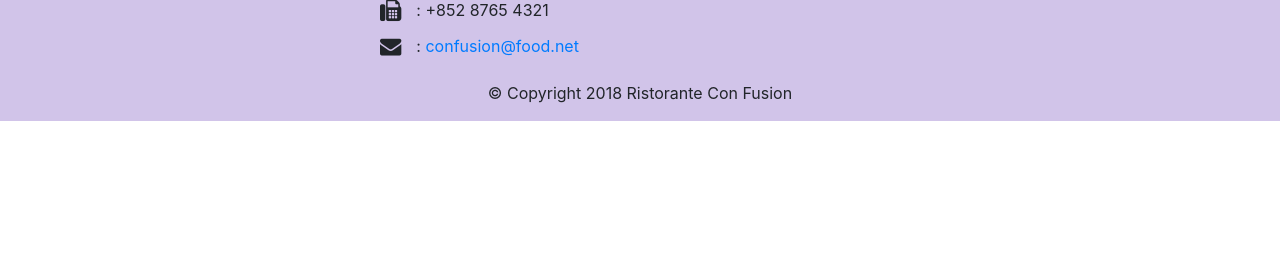
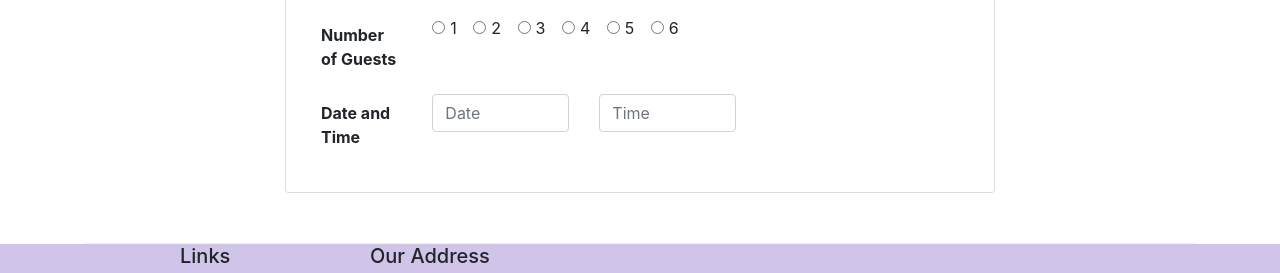
Before and after one commit to mahlahj/Initial_Setup, a website: page index comments.html in a window 1280 px wide. Shown: the part 1226-1499 px from the top of the page. Before the commit the page ends 1347 px from the top, so only its background shows below. Drawn offline with nearby package versions, Linux system fonts and the light colour scheme.

Commit message:
Assignment 2

```diff
--- a/index comments.html
+++ b/index comments.html
@@ -130,7 +130,12 @@
                 <div class="col-12 col-sm align-self-center">
                     <img src="img/logo.png" class="img-fluid">
                 </div>
-            </div>
+
+                <div class="col-12 col-sm align-self-center">
+                    <div class="btn-group" role="group">
+                        <a role="button" class="btn bg-warning btn-secondary" href=""> RESERVE TABLE </a>
+                    </div>
+                </div>
         </div>
     </header>
 
@@ -188,12 +193,26 @@
             </div>
 
 <!-- 3.- Apply a column to occupy the remaining columns not used above.-->
+<!-- 12.- We change the values from:
             <div class="col col-sm col-md">
                 <h2>Weekend Grand Buffet</h2>
                 <p>Featuring mouthwatering combinations with a choice of five different salads,
                     six enticing appetizers, six main entrees and five choicest desserts.
                     Free flowing bubbly and soft drinks. All for just $19.99 per person.
                 </p>
+            </div>
+        </div> to: -->
+            <div class="col col-sm col-md-9">
+                <h2 class="mt-0"> Weekend Grand Buffet <span class="badge badge-danger"> NEW </span></h2>
+                <div class="media">
+                <p class="d-none d-sm-block">Featuring mouthwatering combinations with a choice of five
+                    different salads, six enticing appetizers, six main entrees and five choicest desserts.
+                    Free flowing bubbly and soft drinks. All for just $19.99 per person.
+                </p>
+                <img class="d-flex ml-2 img-thumbnail align-self-center" src="img/Buffet.png" alt="Buffet">
+                    <div class="media-body">
+                    </div>
+                </div>
             </div>
         </div>
 
@@ -224,7 +243,85 @@
                 </div>
             </div><!-- ThirdRowEnding.-->
         </div>
+<!-- 12.- Reserve table card, radio buttons, and form. -->
+        <div class="row row-content align-items-center">
+            <div class="col-12 col-md-8 offset-2">
+                <div class="card" id="reservetable">
+                    <h3 class="card-header bg-warning text-white">Reserve a Table</h3>
+                    <div class="card-body">
+                        <div class="col-12">
+                        <form>
+                            <div class="form-group row">
+                                <label for="numberofguests" class="col-md-2 col-form-label align-self-center">
+                                    <b>Number of Guests</b>
+                                </label>
+
+                                <div class="col-md-10">
+                                    <div class="form-check-inline">
+                                        <label class="form-check-label">
+                                            <input type="radio" class="form-check-input"
+                                            name="numberofguests" id="numberofguests">1
+                                        </label>
+                                    </div>
+
+                                    <div class="form-check-inline">
+                                        <label class="form-check-label">
+                                            <input type="radio" class="form-check-input"
+                                            name="numberofguests" id="numberofguests">2
+                                        </label>
+                                    </div>
+
+                                    <div class="form-check-inline">
+                                        <label class="form-check-label">
+                                            <input type="radio" class="form-check-input"
+                                            name="numberofguests" id="numberofguests">3
+                                        </label>
+                                    </div>
+
+                                    <div class="form-check-inline">
+                                        <label class="form-check-label">
+                                            <input type="radio" class="form-check-input"
+                                            name="numberofguests" id="numberofguests">4
+                                        </label>
+                                    </div>
+
+                                    <div class="form-check-inline">
+                                        <label class="form-check-label">
+                                            <input type="radio" class="form-check-input"
+                                            name="numberofguests" id="numberofguests">5
+                                        </label>
+                                    </div>
+
+                                    <div class="form-check-inline">
+                                        <label class="form-check-label">
+                                            <input type="radio" class="form-check-input"
+                                            name="numberofguests" id="numberofguests">6
+                                        </label>
+                                    </div>
+                                </div>
+                            </div>
+
+                            <div class="form-group row">
+                                <label for="dateandtime" class="col-md-2 col-form-label">
+                                    <b>Date and Time</b>
+                                </label>
+                                <div class="col-12 col-md-3">
+                                    <input type="text" class="form-control" id="date"
+                                        name="date" placeholder="Date">
+                                </div>
+                                <div class="col-12 col-md-3">
+                                    <input type="text" class="form-control" id="time"
+                                        name="time" placeholder="Time">
+                                </div>
+                            </div>
+                        </div>
+                    </div>
+                </form>
+            </div>
+        </div>
     </div>
+</div>
+
 
 <!-- 4.- Apply the class footer from the styles.css.-->
     <footer class="footer">
```
